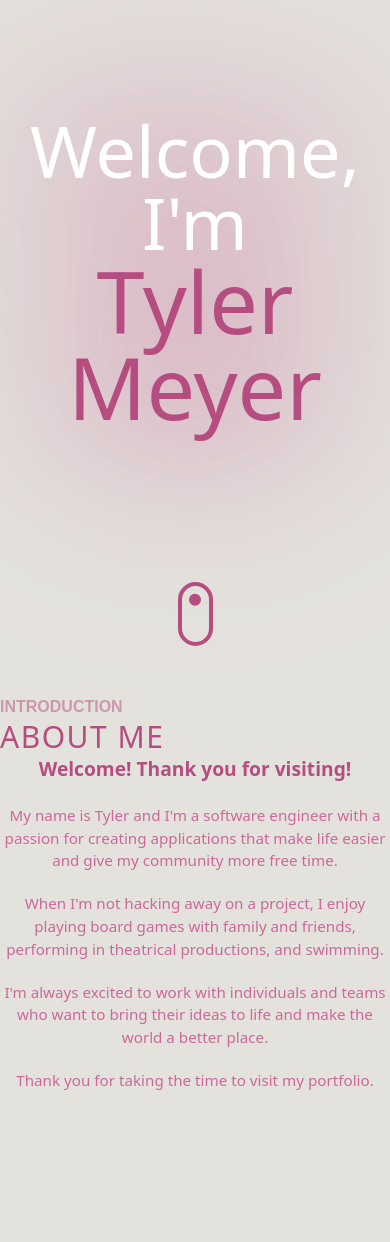
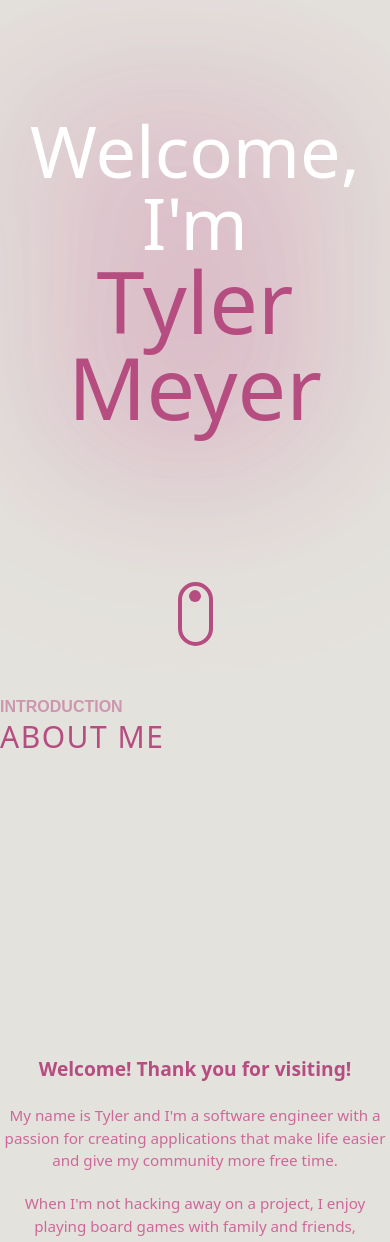
Before and after one commit to tymey/tylermeyer-dev, a Next.js app: page / in a window 390 px wide. Shown: the part 150-1392 px from the top of the page. Before the commit the page ends 1242 px from the top, so only its background shows below. Built offline with nearby package versions, Linux system fonts and the light colour scheme.

Commit message:
fix(about): Address pacing issue

```diff
--- a/src/Pages/About.tsx
+++ b/src/Pages/About.tsx
@@ -33,6 +33,11 @@ function About() {
                             </m.p>
                         </LazyMotion>
                     </div>
+                    <div className="w-full md:w-[50%] flex h-full items-center justify-center">
+                        <div className="w-[80%] lg:w-[50%] h-[300px] sm:h-[350px] flex justify-center items-center">
+
+                        </div>
+                    </div>
                 </div>
             </div>
         </div>
```
